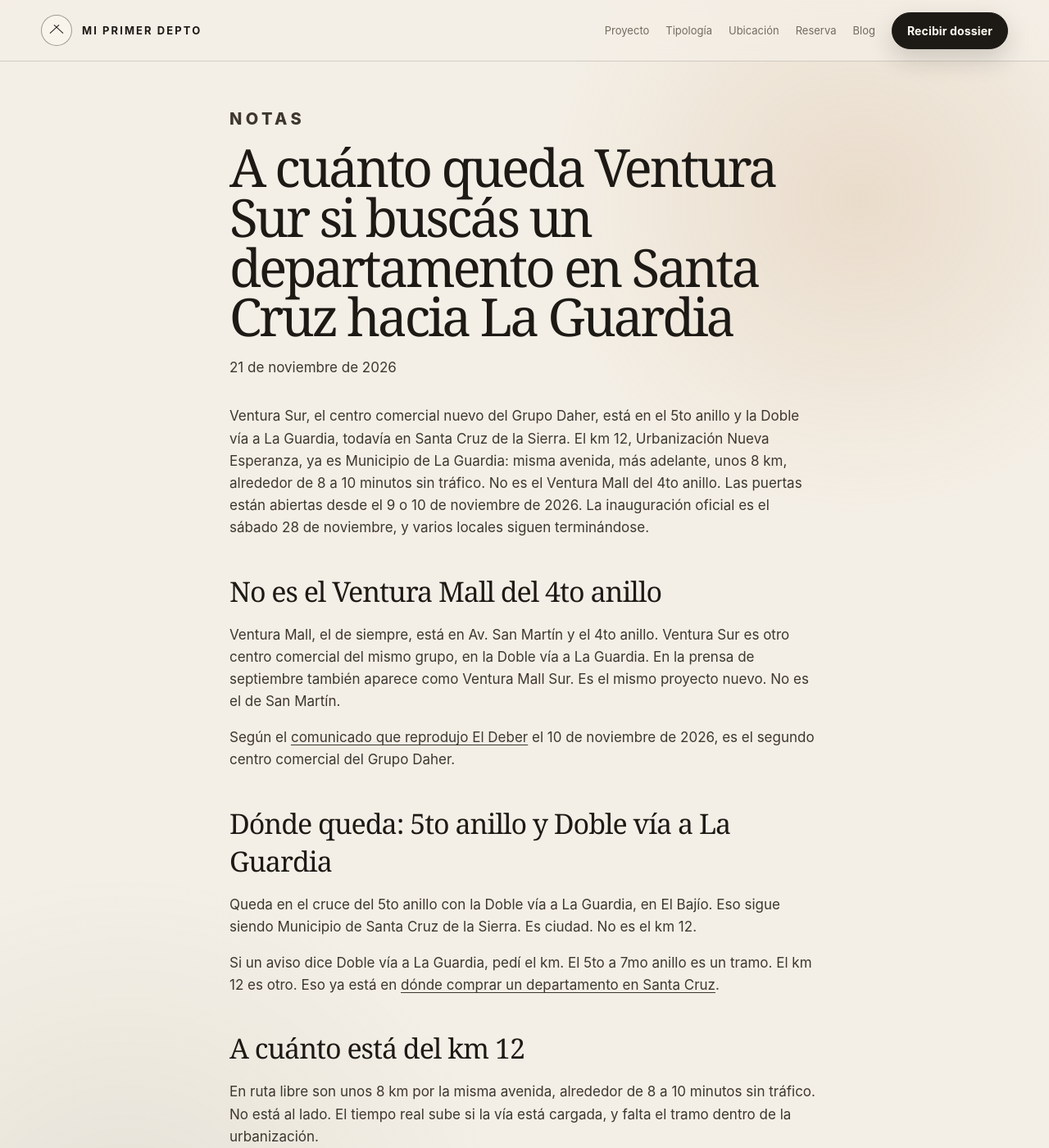
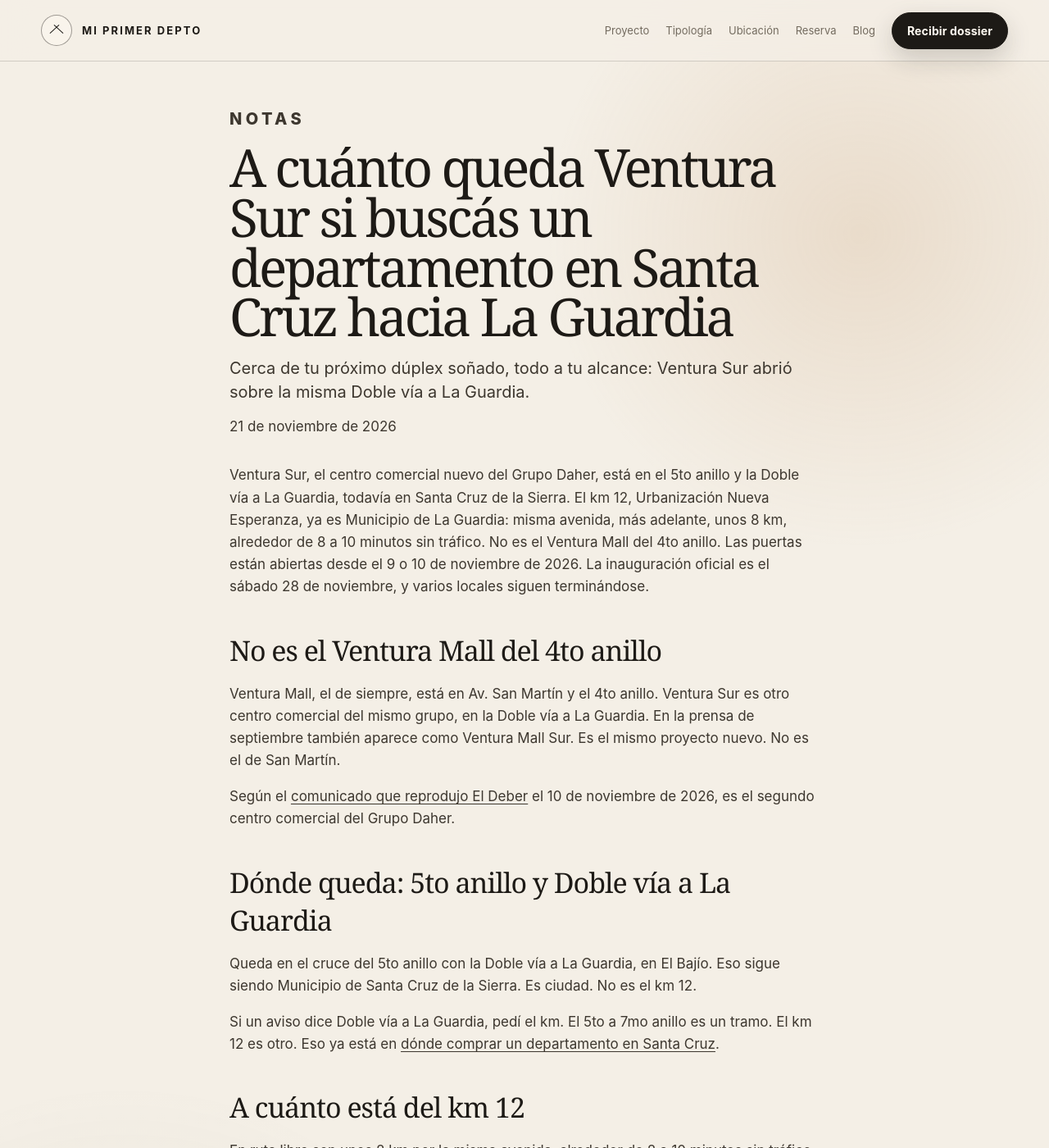
Before and after one commit to juanmanuelramallo/miprimerdepto, a Jekyll site: the page built from _posts/2026-11-21-ventura-sur-5to-anillo-doble-via-la-guardia.md, in a window 1280 px wide and 1400 px high. Shown: the whole window at 82% size. Built offline with Jekyll 4.4.1, drawn with Linux system fonts in a browser that asks for light colours.

Commit message:
Add Ventura Sur illustration and a reviewable subtitle
The chosen aerial dusk illustration sits in the middle of the draft,
with og/twitter/JSON-LD pointing at it and the cover hidden at the
top. An optional subtitle field shows a dek under the title without
changing other posts or the SEO description.

```diff
--- a/_layouts/post.html
+++ b/_layouts/post.html
@@ -49,6 +49,7 @@
       <article class="note">
         <p class="kicker">Notas</p>
         <h1>{{ page.title }}</h1>
+        {% if page.subtitle %}<p class="lead">{{ page.subtitle }}</p>{% endif %}
         {% assign day = page.date | date: "%d" | plus: 0 %}
         {% assign month_n = page.date | date: "%m" | plus: 0 %}
         {% assign year = page.date | date: "%Y" %}
--- a/_posts/2026-11-21-ventura-sur-5to-anillo-doble-via-la-guardia.md
+++ b/_posts/2026-11-21-ventura-sur-5to-anillo-doble-via-la-guardia.md
@@ -6,10 +6,11 @@ permalink: /blog/ventura-sur-5to-anillo-doble-via-la-guardia/
 date_label: 21 de noviembre de 2026
 robots: noindex, nofollow
 sitemap: false
-# image: /assets/images/blog/ventura-sur-5to-anillo-doble-via-la-guardia.jpg
-# image_webp: /assets/images/blog/ventura-sur-5to-anillo-doble-via-la-guardia.webp
+image: /assets/images/blog/ventura-sur-5to-anillo-doble-via-la-guardia.jpg
+image_webp: /assets/images/blog/ventura-sur-5to-anillo-doble-via-la-guardia.webp
 hide_cover: true
-# image_alt: "Fachada de Ventura Sur en el 5to anillo y la Doble vía a La Guardia"
+image_alt: "Ilustración del centro comercial Ventura Sur al atardecer, con palmeras y la avenida"
+subtitle: "Cerca de tu próximo dúplex soñado, todo a tu alcance: Ventura Sur abrió sobre la misma Doble vía a La Guardia."
 cta_text: "Si estás mirando un dúplex en el km 12, pedí el dossier y consultá el precio por WhatsApp."
 cta_whatsapp: "https://wa.me/59177363153?text=Hola%2C%20quiero%20recibir%20el%20dossier%2C%20planos%2C%20precios%20y%20disponibilidad%20de%20Mi%20Primer%20Depto"
 faq:
@@ -45,15 +46,12 @@ En ruta libre son unos 8 km por la misma avenida, alrededor de 8 a 10 minutos si
 
 Ir al Ventura Mall del 4to, desde el km 12, son unos 17 km. El Sur queda más cerca, porque está en el camino a la ciudad. No convierte el km 12 en 5to anillo. La Guardia es otro municipio.
 
-{% comment %}
-Placeholder de imagen, a la mitad del post. hide_cover: true deja la portada fuera del encabezado. Cuando haya ilustración, descomentá image, image_webp e image_alt en el frente y este bloque:
 <figure class="note-cover">
   <picture>
     <source type="image/webp" srcset="/assets/images/blog/ventura-sur-5to-anillo-doble-via-la-guardia.webp">
-    <img src="/assets/images/blog/ventura-sur-5to-anillo-doble-via-la-guardia.jpg" alt="Fachada de Ventura Sur en el 5to anillo y la Doble vía a La Guardia" width="1200" height="675" loading="lazy">
+    <img src="/assets/images/blog/ventura-sur-5to-anillo-doble-via-la-guardia.jpg" alt="Ilustración del centro comercial Ventura Sur al atardecer, con palmeras y la avenida" width="1200" height="675" loading="lazy">
   </picture>
 </figure>
-{% endcomment %}
 
 ## Qué ya está abierto y qué todavía se está armando
 
--- a/assets/blog.css
+++ b/assets/blog.css
@@ -37,6 +37,7 @@ article.note, .listing{width:min(720px,100%);margin-inline:auto}
 article.note h1,.listing h1{font-family:Georgia,"Times New Roman",serif;font-weight:400;letter-spacing:-.05em;line-height:.95;margin:0 0 18px;font-size:clamp(40px,6vw,64px)}
 .meta{color:var(--muted);font-size:14px;margin:0 0 32px}
 article.note .lead, article.note > p:first-of-type{font-size:20px;line-height:1.45;color:#3d372f}
+article.note h1 + .lead{margin:0 0 14px}
 article.note h2{font-family:Georgia,"Times New Roman",serif;font-weight:400;letter-spacing:-.03em;font-size:clamp(26px,3.2vw,34px);margin:40px 0 12px}
 article.note p, .listing p{font-size:17px;line-height:1.6;color:#3d372f}
 article.note p + p{margin-top:14px}
```
Also changed, not shown: assets/images/blog/ventura-sur-5to-anillo-doble-via-la-guardia.jpg (added), assets/images/blog/ventura-sur-5to-anillo-doble-via-la-guardia.webp (added).
